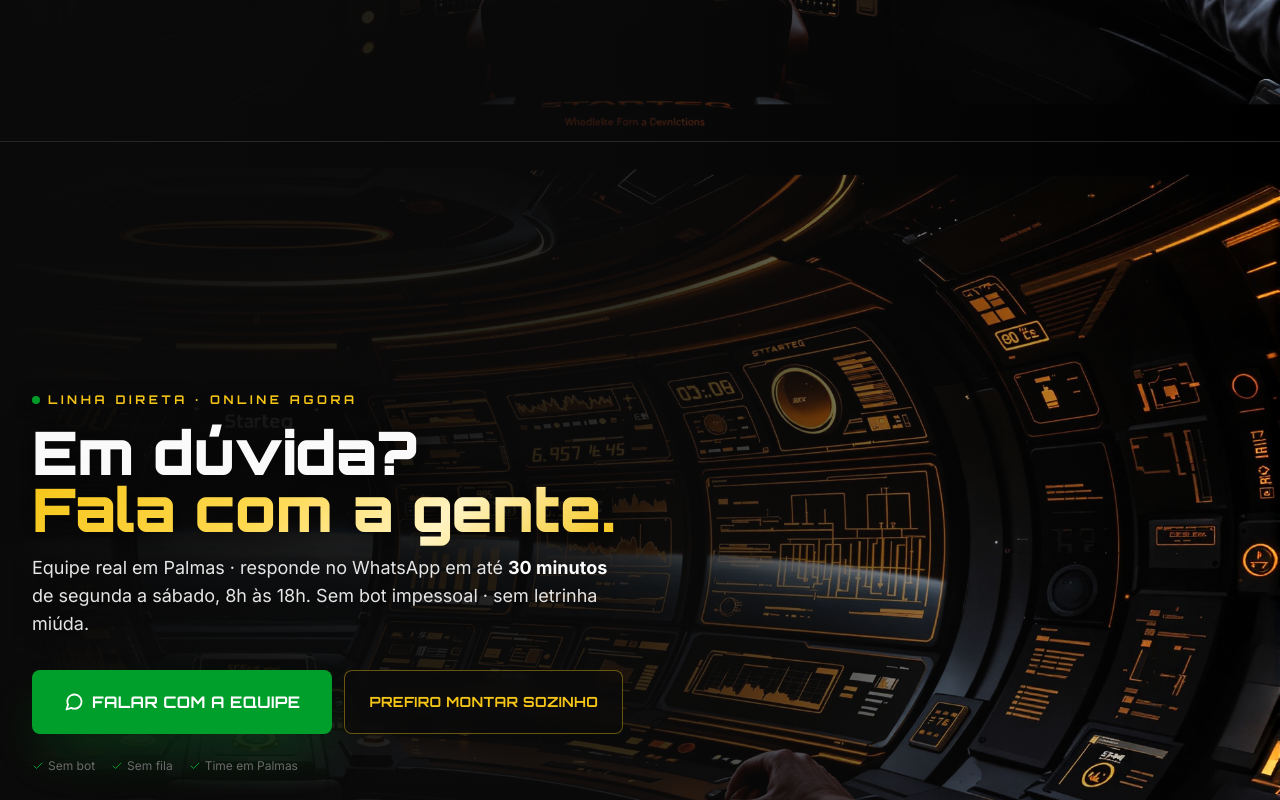
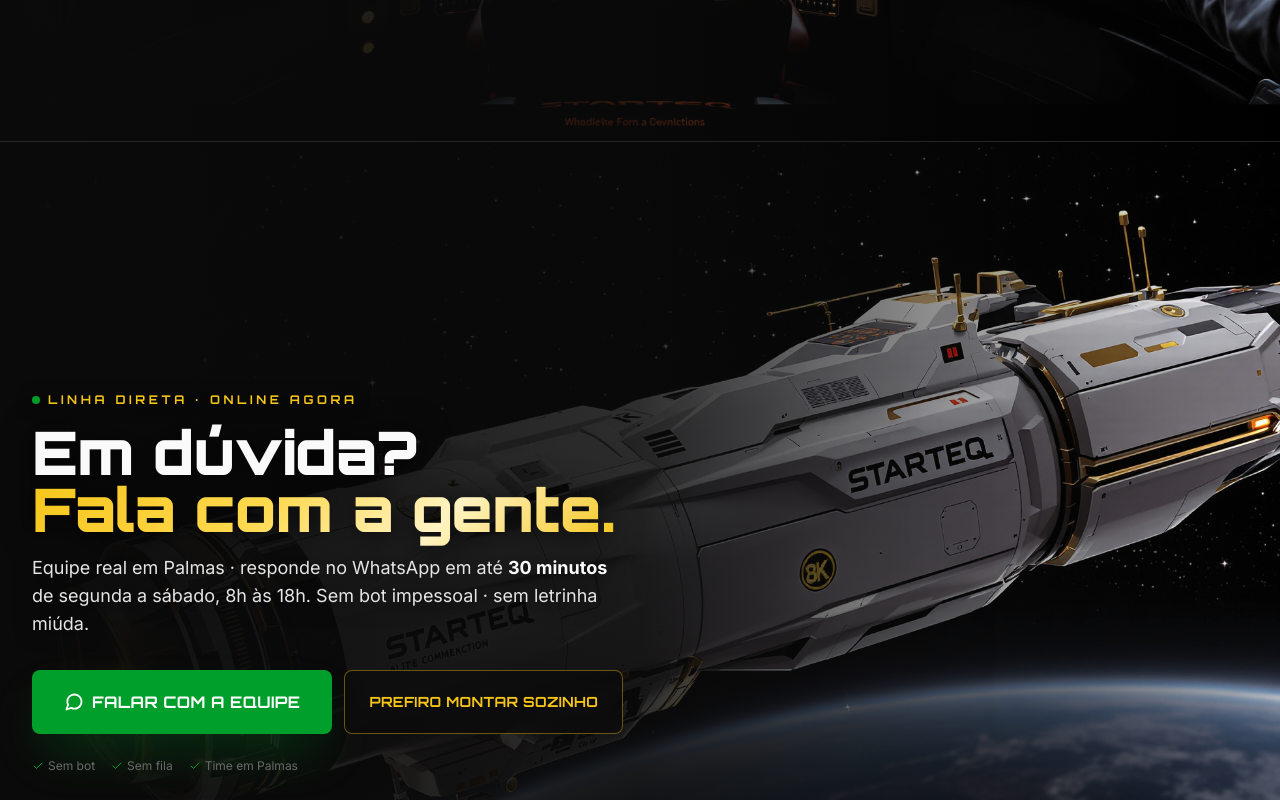
Before and after one commit to ImpulsoDigital063/Starteq, a Next.js app: page / in a window 1280 px wide. Shown: the part 11200-12000 px from the top of the page. Built offline with nearby package versions, Linux system fonts and the light colour scheme.

Commit message:
cta final · satelite Starteq real (era placeholder cockpit) · 5a peca do universo · object-position center pra mostrar raio gold inteiro saindo da antena + Earth com luzes Palmas visivel no canto

```diff
--- a/src/app/page.tsx
+++ b/src/app/page.tsx
@@ -513,15 +513,15 @@
           sizes="(max-width: 768px) 100vw, 1px"
           className="md:hidden object-cover object-center"
         />
-        {/* Desktop: satélite wide na direita · Earth no horizonte */}
+        {/* Desktop: satélite wide · mostra raio gold inteiro saindo da antena pra esquerda */}
         <Image
           src="/satelite-desktop.jpg"
           alt="Satélite Starteq · linha direta de comunicação com Palmas"
           fill
-          quality={90}
+          quality={92}
           sizes="(min-width: 768px) 100vw, 1px"
           className="hidden md:block object-cover"
-          style={{ objectPosition: "right center", filter: "brightness(1.05) saturate(1.05)" }}
+          style={{ objectPosition: "center center", filter: "brightness(1.08) saturate(1.08)" }}
         />
 
         {/* Gradient mobile · vertical fade pra preto inferior */}
```
Also changed, not shown: public/satelite-desktop.jpg.
